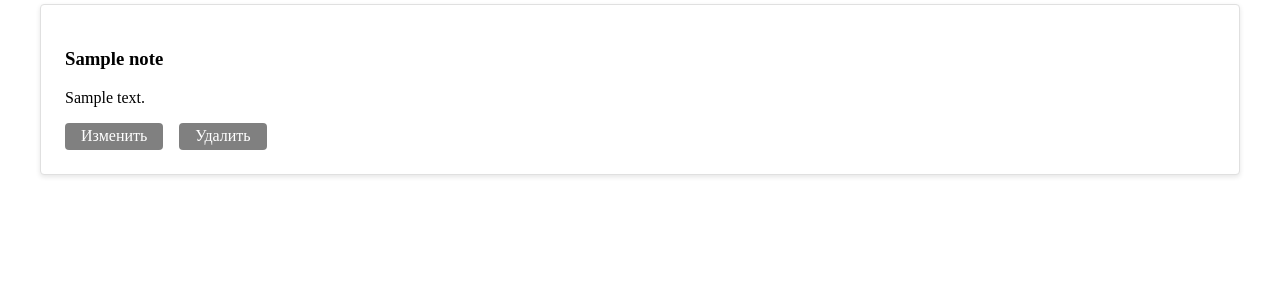
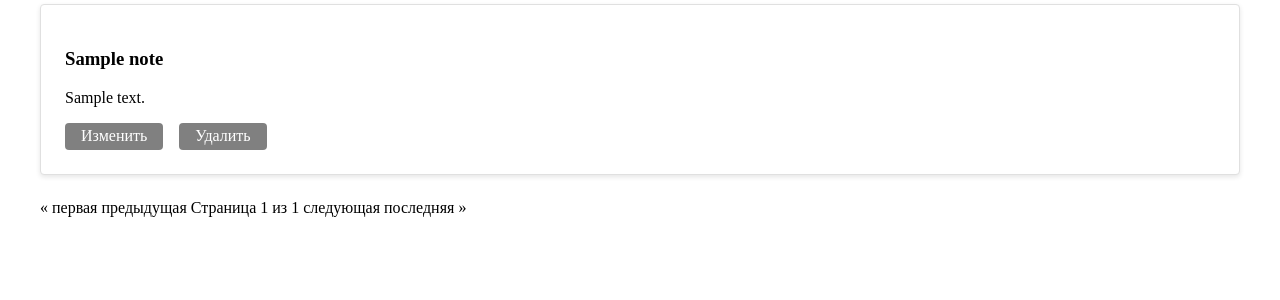
Before and after one commit to shurabota2801-ctrl/myonlytest, a Django app: page /notes/ in a window 1280 px wide. Shown: the part 211-511 px from the top of the page. Run offline with Django 5.2, Linux system fonts and the light colour scheme; a user stored in the database is signed in; tables that the repository leaves empty hold one stand-in row (values such as "Sample post").

Commit message:
first commit

```diff
--- a/notes/templates/notes/notes_list.html
+++ b/notes/templates/notes/notes_list.html
@@ -17,7 +17,7 @@
             <h1>Заметки</h1>
             <div class="notes-list">
                 {% if notes %}
-                    {% for n in notes %}
+                    {% for n in page_notes %}
                         <div class="note-card">
                             <h3>{{ n.title }}</h3>
                             <p>{{ n.content|striptags|truncatewords:30 }}</p>
@@ -30,6 +30,30 @@
                 {% else %}
                     <p>Заметки не найдены!</p>
                 {% endif %}
+
+                <div class="pagination">
+                    <span class="step-links">
+                        {% if page_notes.has_previous %}
+                            <a href="?{% if search_query %}q={{ search_query }}&{% endif %}page=1">&laquo; первая</a>
+                            <a href="?{% if search_query %}q={{ search_query }}&{% endif %}page={{ page_notes.previous_page_number }}">предыдущая</a>
+                        {% else %}
+                            <span class="disabled">&laquo; первая</span>
+                            <span class="disabled">предыдущая</span>
+                        {% endif %}
+
+                        <span class="current">
+                            Страница {{ page_notes.number }} из {{ page_notes.paginator.num_pages }}
+                        </span>
+
+                        {% if page_notes.has_next %}
+                            <a href="?{% if search_query %}q={{ search_query }}&{% endif %}page={{ page_notes.next_page_number }}">следующая</a>
+                            <a href="?{% if search_query %}q={{ search_query }}&{% endif %}page={{ page_notes.paginator.num_pages }}">последняя &raquo;</a>
+                        {% else %}
+                            <span class="disabled">следующая</span>
+                            <span class="disabled">последняя &raquo;</span>
+                        {% endif %}
+                    </span>
+                </div>
             </div>
         </div>
     {% else %}
--- a/notes/views.py
+++ b/notes/views.py
@@ -1,5 +1,6 @@
 from django.shortcuts import render, redirect, get_object_or_404
 from django.contrib.auth.decorators import login_required
+from django.core.paginator import Paginator
 from django.db.models import Q
 from .models import Note
 from .forms import NoteForm
@@ -14,10 +15,16 @@ def notes_list(request):
     search_query = request.GET.get('q', '')
     if search_query:
         notes = notes.filter(author=request.user).filter(Q(title__icontains=search_query) | Q(content__icontains=search_query)).order_by('-created_at')
+
+    paginator = Paginator(notes, 4)
+    page_number = request.GET.get('page')
+    page_notes = paginator.get_page(page_number)
+
     context = {
         'title':'Мои заметки',
         'notes':notes,
-        'search_query':search_query
+        'search_query':search_query,
+        'page_notes': page_notes,
     }
     return render(request, 'notes/notes_list.html', context)
 
```
